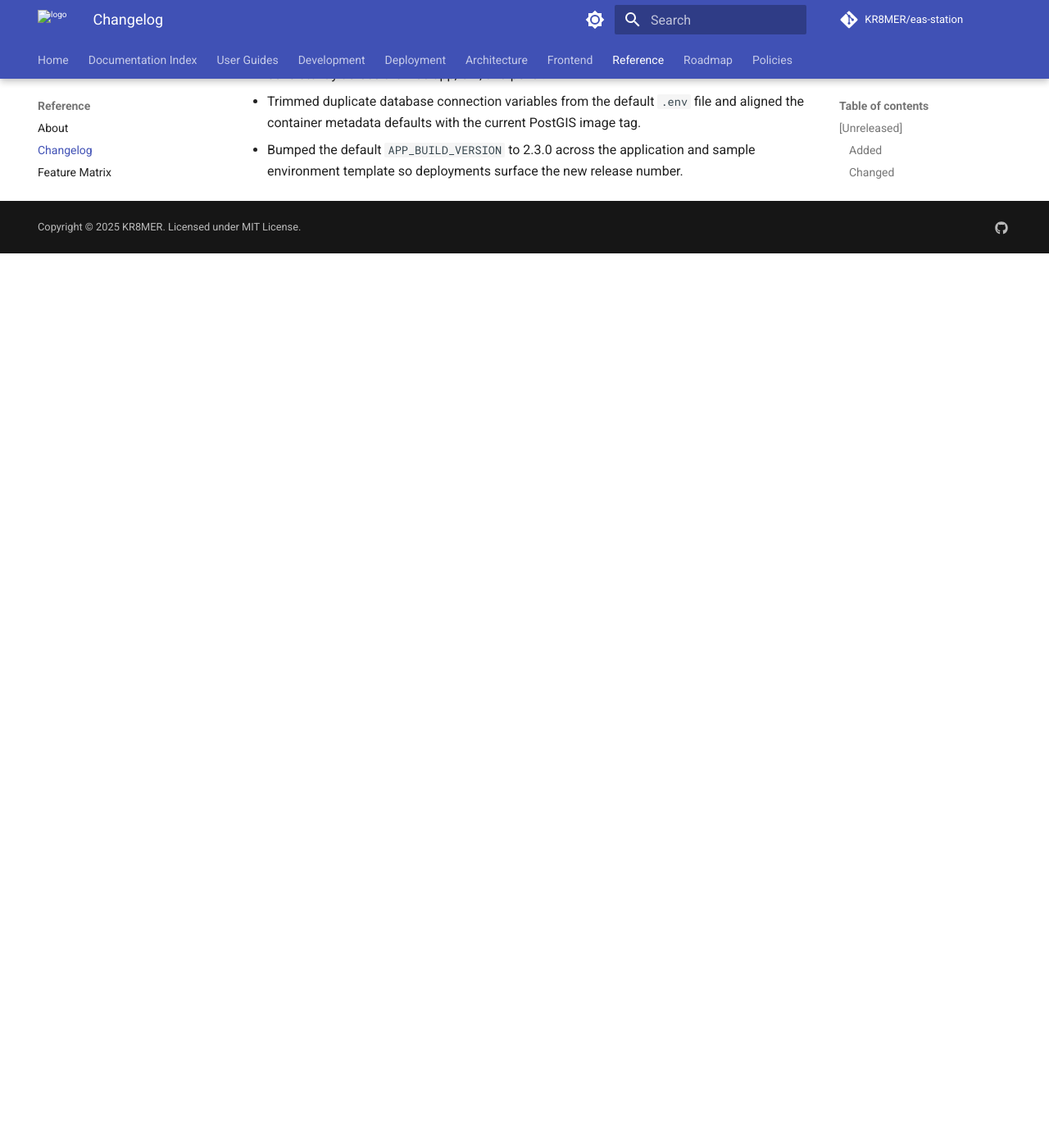
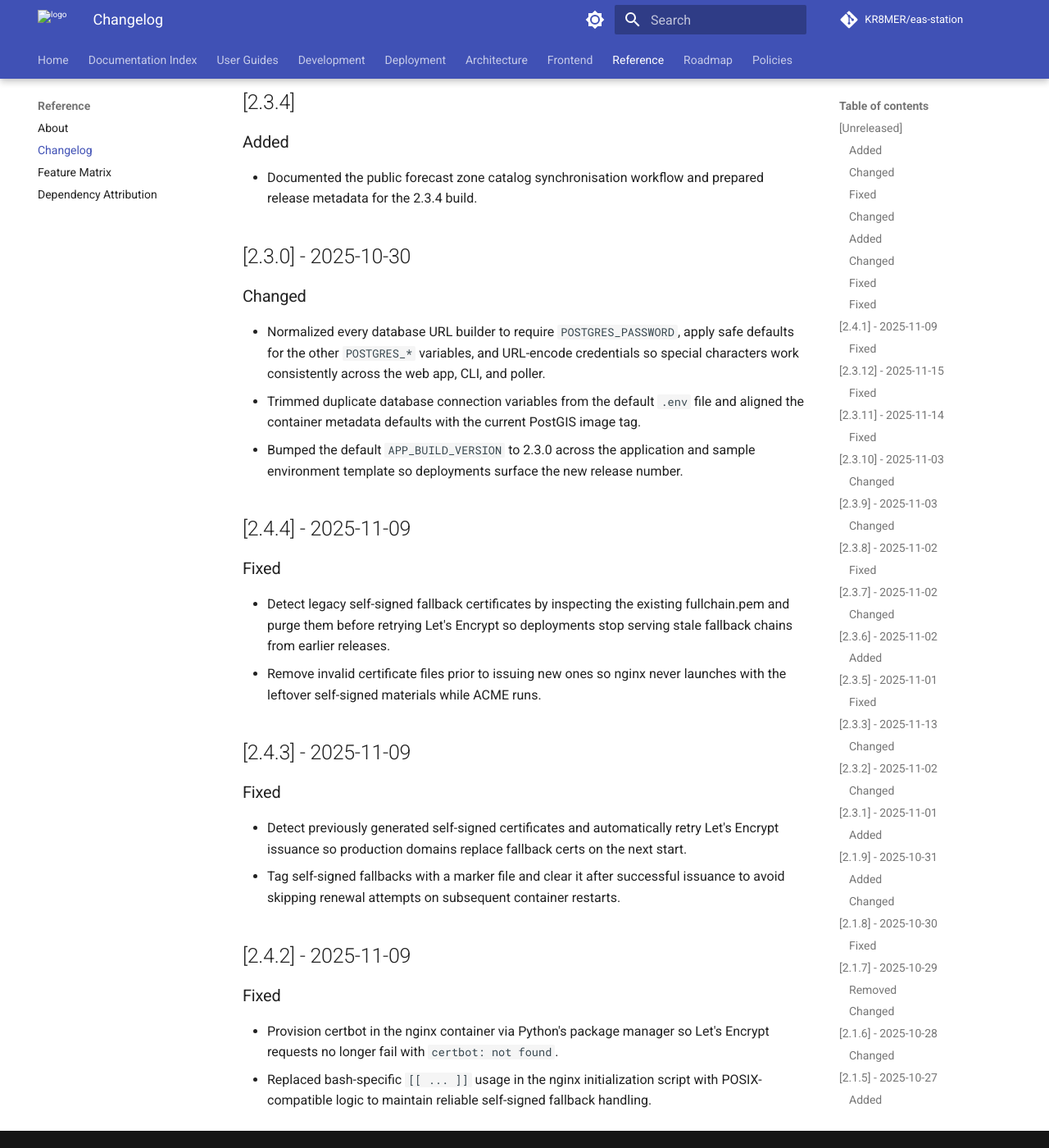
Before and after one commit to KR8MER/eas-station, an MkDocs documentation site: the page built from docs/reference/CHANGELOG.md, in a window 1280 px wide and 1400 px high, scrolled down 16579 px. Shown: the whole window at 82% size. Built offline with MkDocs 1.6.1 and Material for MkDocs 9.7.7, drawn with Linux system fonts in a browser that asks for light colours; comment, search, counter and statistics services are not loaded; the version menu is left out; before the commit the page ends 16888 px from its top, so only the background shows below that; some of the changed text lies outside the part shown.

Commit message:
Detect and purge legacy self-signed certificates

```diff
--- a/docs/reference/CHANGELOG.md
+++ b/docs/reference/CHANGELOG.md
@@ -261,6 +261,13 @@
 - Prevented the LED fallback initializer from raising a `NameError` when the optional
   controller module is missing so deployments without sign hardware continue to boot.
 
+## [2.4.1] - 2025-11-09
+### Fixed
+- **Resolved production nginx image regressions** - Ensured HTTPS container bundles required tooling and static assets
+  - Added `certbot` to nginx Docker image so Let's Encrypt provisioning no longer fails with `certbot: not found`
+  - Copied repository `static/` directory into the image to stop 404 errors for CSS, JS, and image assets
+  - Updated nginx configuration to use the modern `http2 on;` directive and silence deprecation warnings during startup
+
 ## [2.3.12] - 2025-11-15
 ### Fixed
 - Hardened admin location validation so statewide SAME/FIPS codes are always accepted and labelled consistently when saving.
@@ -425,3 +432,25 @@
   aligned the container metadata defaults with the current PostGIS image tag.
 - Bumped the default `APP_BUILD_VERSION` to 2.3.0 across the application and sample
   environment template so deployments surface the new release number.
+
+## [2.4.4] - 2025-11-09
+### Fixed
+- Detect legacy self-signed fallback certificates by inspecting the existing fullchain.pem and
+  purge them before retrying Let's Encrypt so deployments stop serving stale fallback chains
+  from earlier releases.
+- Remove invalid certificate files prior to issuing new ones so nginx never launches with the
+  leftover self-signed materials while ACME runs.
+
+## [2.4.3] - 2025-11-09
+### Fixed
+- Detect previously generated self-signed certificates and automatically retry Let's Encrypt
+  issuance so production domains replace fallback certs on the next start.
+- Tag self-signed fallbacks with a marker file and clear it after successful issuance to avoid
+  skipping renewal attempts on subsequent container restarts.
+
+## [2.4.2] - 2025-11-09
+### Fixed
+- Provision certbot in the nginx container via Python's package manager so Let's Encrypt
+  requests no longer fail with `certbot: not found`.
+- Replaced bash-specific `[[ ... ]]` usage in the nginx initialization script with
+  POSIX-compatible logic to maintain reliable self-signed fallback handling.
--- a/nginx.conf
+++ b/nginx.conf
@@ -44,8 +44,9 @@
 
 # HTTPS server
 server {
-    listen 443 ssl http2;
-    listen [::]:443 ssl http2;
+    listen 443 ssl;
+    listen [::]:443 ssl;
+    http2 on;
     server_name ${DOMAIN_NAME};
 
     # SSL certificate paths (managed by certbot)
```
Also changed, not shown: 5 other files.
